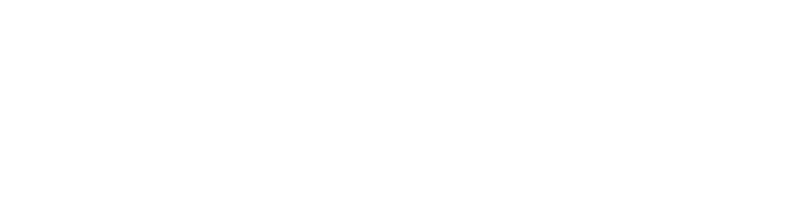
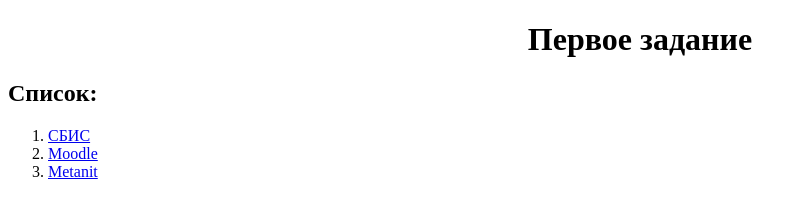
Before and after one commit to Hoslery/task-html, a website: page src/index.html in a window 1280 px wide. Shown: the whole page, without its empty margins (0-806 px from the left). Drawn offline with Linux system fonts and the light colour scheme.

Commit message:
Задание по HTML

```diff
--- a/src/index.html
+++ b/src/index.html
@@ -3,5 +3,13 @@
     <head>
         <title>HTML</title>
     </head>
-    <body></body>
+    <body>
+        <h1 align="center">Первое задание</h1>
+        <h2>Список:</h2>
+        <ol>
+            <li><a href="https://online.sbis.ru/">СБИС</a></li>
+            <li><a href="https://moodle.uniyar.ac.ru/">Moodle</a></li>
+            <li><a href="https://metanit.com/kotlin/tutorial/">Metanit</a></li>
+        </ol>
+    </body>
 </html>
```
Also changed, not shown: 1 other file.
